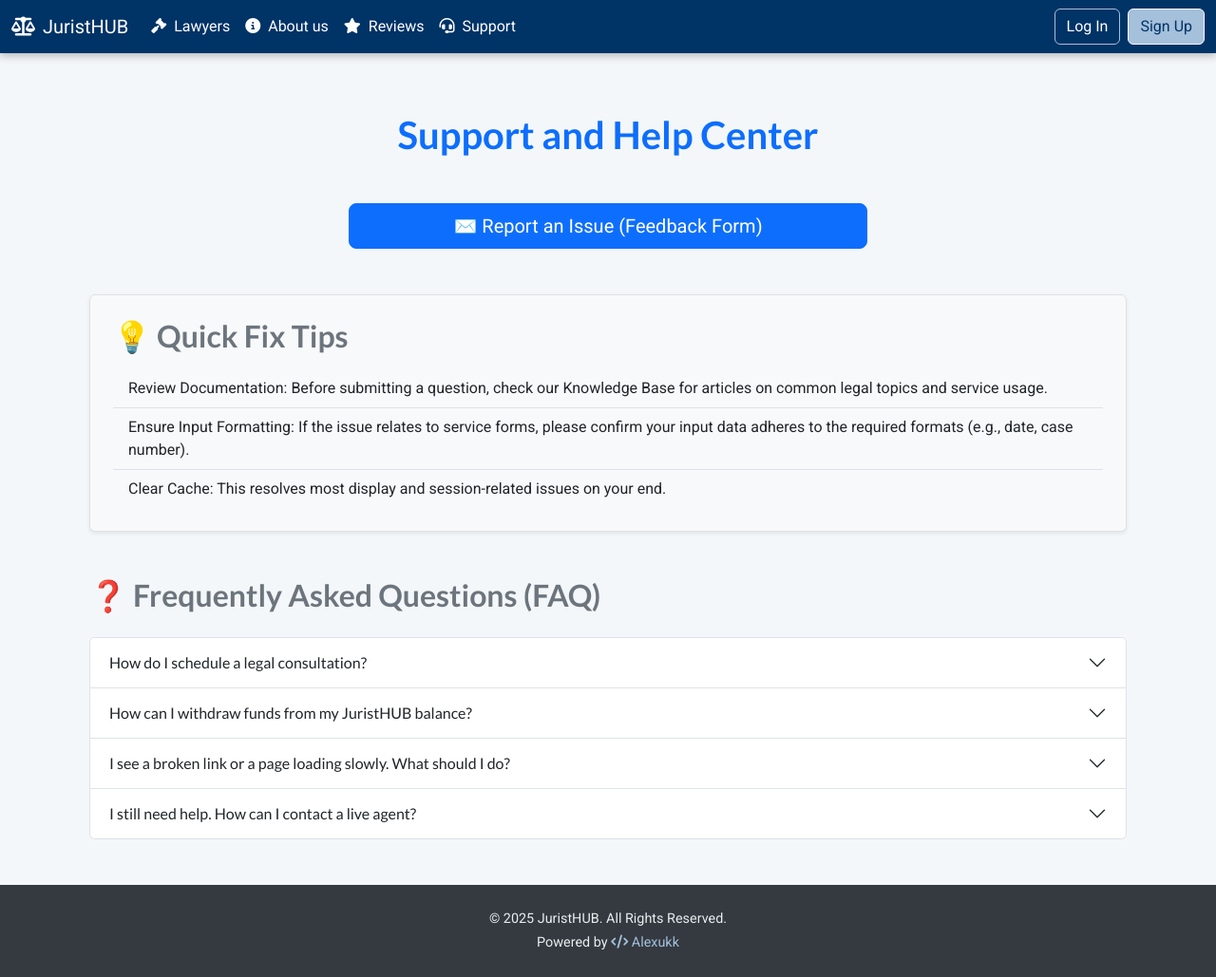
After one commit to Alexukk/juristHUB, a Flask app: page /support in a window 1280 px wide. The commit adds this page. Shown: the whole page at 95% size. Run offline with Flask 3, Linux system fonts and the light colour scheme; some libraries are stand-ins or nearby versions.

Commit message:
Support page|form|bot added

```diff
--- a/app.py
+++ b/app.py
@@ -13,9 +13,12 @@ from sqlalchemy import func, case, text
 import stripe
 from datetime import date
 from decimal import Decimal
+from telebot import TeleBot
 
 load_dotenv()
 PLATFORM_COMMISSION_RATE = Decimal('0.10')
+bot = TeleBot(os.getenv('TELEGRAM_API_KEY'))
+chat_id = os.getenv('CHAT_ID')
 
 stripe.api_key = os.getenv("STRIPE_TEST_PRIVATE")
 STRIPE_WEBHOOK_SECRET = os.getenv("STRIPE_WEBHOOK_SECRET")
@@ -162,6 +165,46 @@ def reviews():
         print(f"❌ ERROR loading reviews from DB: {e}")
         return render_template('reviews.html', reviews=[])
 
+
+@app.route('/support', methods=['POST', 'GET'])
+def support():
+    if request.method == 'POST':
+        if not session['email']:
+            flash('You must be logged in to contact support')
+            return redirect(url_for('login'))
+
+        user_email = request.form.get('user_email')
+        problem_type = request.form.get('problem_type')
+        problem_description = request.form.get('problem_description')
+        contact_phone = ''
+        if request.form.get('contact_phone'):
+            contact_phone = request.form.get('contact_phone')
+        try:
+            message = (
+                f"🚨 NEW SUPPORT REQUEST\n"
+                f"----------------------------------------\n"
+                f"👤 User Details:\n"
+                f"  ID: {session.get('user_id', 'N/A')}\n"
+                f"  Name: {session.get('username', 'N/A')}\n"
+                f"  Email (from form): {user_email}\n"
+                f"----------------------------------------\n"
+                f"❓ Request Details:\n"
+                f"  Type: {problem_type.upper()}\n"
+                f"  Phone: {contact_phone if contact_phone else 'Not provided'}\n"
+                f"----------------------------------------\n"
+                f"📝 Description:\n"
+                f"{problem_description}"
+            )
+
+            bot.send_message(chat_id, message)
+            flash('Request sent, we will answer as soon as possible!')
+            return render_template('support_page.html')
+        except Exception as e:
+            print(e)
+            flash("We have troubles sending your data try again later.")
+            return redirect(url_for('support'))
+
+    return render_template('support_page.html')
 
 @app.route('/login', methods=['GET', 'POST'])
 def login():
--- a/templates/base.html
+++ b/templates/base.html
@@ -47,7 +47,7 @@
                         </a>
                     </li>
                     <li class="nav-item">
-                        <a class="nav-link" href="{{ url_for('index') }}">
+                        <a class="nav-link" href="{{ url_for('support') }}">
                             <i class="fas fa-headset me-1"></i> Support
                         </a>
                     </li>
--- /dev/null
+++ b/templates/support_page.html
@@ -0,0 +1,178 @@
+{% extends "base.html" %}
+
+{% block title %}Support Center{% endblock %}
+
+{% block content %}
+
+    <main class="container my-5">
+        <h1 class="mb-5 text-center text-primary">Support and Help Center</h1>
+
+        <div class="d-grid gap-2 col-lg-6 col-md-8 mx-auto mb-5">
+            <button type="button" class="btn btn-primary btn-lg" data-bs-toggle="modal" data-bs-target="#supportModal">
+                ✉️ Report an Issue (Feedback Form)
+            </button>
+        </div>
+
+        <section class="mb-5 p-4 border rounded shadow-sm bg-light">
+            <h2 class="mb-3 text-secondary">💡 Quick Fix Tips</h2>
+            <ul class="list-group list-group-flush">
+                <li class="list-group-item bg-light">
+                    Review Documentation: Before submitting a question, check our Knowledge Base for articles on common legal topics and service usage.
+                </li>
+                <li class="list-group-item bg-light">
+                    Ensure Input Formatting: If the issue relates to service forms, please confirm your input data adheres to the required formats (e.g., date, case number).
+                </li>
+                <li class="list-group-item bg-light">
+                    Clear Cache: This resolves most display and session-related issues on your end.
+                </li>
+            </ul>
+        </section>
+
+        <section class="mb-5">
+            <h2 class="mb-4 text-secondary">❓ Frequently Asked Questions (FAQ)</h2>
+            <div class="accordion" id="faqAccordion">
+
+                <div class="accordion-item">
+                    <h2 class="accordion-header" id="headingConsultation">
+                        <button class="accordion-button collapsed" type="button" data-bs-toggle="collapse" data-bs-target="#collapseConsultation" aria-expanded="false" aria-controls="collapseConsultation">
+                            How do I schedule a legal consultation?
+                        </button>
+                    </h2>
+                    <div id="collapseConsultation" class="accordion-collapse collapse" aria-labelledby="headingConsultation" data-bs-parent="#faqAccordion">
+                        <div class="accordion-body">
+                            You can book a consultation through the 'Book a Lawyer' section. Select your required legal field, choose an available expert, and pick a time slot. You will receive a confirmation with payment details and meeting instructions.
+                        </div>
+                    </div>
+                </div>
+
+                <div class="accordion-item">
+                    <h2 class="accordion-header" id="headingWithdrawal">
+                        <button class="accordion-button collapsed" type="button" data-bs-toggle="collapse" data-bs-target="#collapseWithdrawal" aria-expanded="false" aria-controls="collapseWithdrawal">
+                            How can I withdraw funds from my JuristHUB balance?
+                        </button>
+                    </h2>
+                    <div id="collapseWithdrawal" class="accordion-collapse collapse" aria-labelledby="headingWithdrawal" data-bs-parent="#faqAccordion">
+                        <div class="accordion-body">
+                            Withdrawals are managed in the 'Partner Dashboard' under the 'Payouts' tab. Ensure your bank details are verified. Withdrawal requests are processed every Monday and funds typically arrive within 3-5 business days.
+                        </div>
+                    </div>
+                </div>
+
+                <div class="accordion-item">
+                    <h2 class="accordion-header" id="headingGeneral">
+                        <button class="accordion-button collapsed" type="button" data-bs-toggle="collapse" data-bs-target="#collapseGeneral" aria-expanded="false" aria-controls="collapseGeneral">
+                            I see a broken link or a page loading slowly. What should I do?
+                        </button>
+                    </h2>
+                    <div id="collapseGeneral" class="accordion-collapse collapse" aria-labelledby="headingGeneral" data-bs-parent="#faqAccordion">
+                        <div class="accordion-body">
+                            First, try clearing your browser cache (see Quick Fix Tips above). If the issue persists, please report it immediately using the Feedback Form, specifying your device and browser version.
+                        </div>
+                    </div>
+                </div>
+
+                <div class="accordion-item">
+                    <h2 class="accordion-header" id="headingStillNeedHelp">
+                        <button class="accordion-button collapsed" type="button" data-bs-toggle="collapse" data-bs-target="#collapseStillNeedHelp" aria-expanded="false" aria-controls="collapseStillNeedHelp">
+                            I still need help. How can I contact a live agent?
+                        </button>
+                    </h2>
+                    <div id="collapseStillNeedHelp" class="accordion-collapse collapse" aria-labelledby="headingStillNeedHelp" data-bs-parent="#faqAccordion">
+                        <div class="accordion-body">
+                            If the FAQ did not resolve your issue, please use the Feedback Form above to send us a detailed ticket. Our support team responds to most inquiries within 24 hours.
+                        </div>
+                    </div>
+                </div>
+
+            </div>
+        </section>
+
+    </main>
+
+    <div class="modal fade" id="supportModal" tabindex="-1" aria-labelledby="supportModalLabel" aria-hidden="true">
+        <div class="modal-dialog modal-lg">
+            <div class="modal-content">
+
+                <div class="modal-header">
+                    <h5 class="modal-title" id="supportModalLabel">Feedback Form</h5>
+                    <button type="button" class="btn-close" data-bs-dismiss="modal" aria-label="Close"></button>
+                </div>
+
+                {% if session.get('email') %}
+                    <form action="{{ url_for('support') }}" method="POST">
+                        <div class="modal-body">
+
+                            <div class="mb-3">
+                                <label for="input_email" class="form-label">Your Email for Response</label>
+                                <input
+                                    type="email"
+                                    class="form-control"
+                                    id="input_email"
+                                    name="user_email"
+                                    value="{{ session['email'] }}"
+                                    required
+                                >
+                                <div class="form-text">Your registered email is filled by default. Change it if you prefer to receive the response elsewhere.</div>
+                            </div>
+
+                            <div class="mb-3">
+                                <label for="select_type" class="form-label">Type of Issue</label>
+                                <select class="form-select" id="select_type" name="problem_type" required>
+                                    <option value="" selected disabled>Select a category...</option>
+                                    <option value="technical">Technical Issue (Platform bug, error messages)</option>
+                                    <option value="financial">Financial Question (Billing, subscription, refunds)</option>
+                                    <option value="legal_content">Legal Content/Documentation Issue (Template error, legal query)</option>
+                                    <option value="account">Account Issue (Login, settings, profile management)</option>
+                                    <option value="other">Other</option>
+                                </select>
+                            </div>
+
+                            <div class="mb-3">
+                                <label for="textarea_description" class="form-label">Detailed Issue Description</label>
+                                <textarea
+                                    class="form-control"
+                                    id="textarea_description"
+                                    name="problem_description"
+                                    rows="5"
+                                    required
+                                    placeholder="Please describe the issue clearly. For legal content issues, include the document type and specific errors found."
+                                ></textarea>
+                            </div>
+
+                            <div class="mb-3">
+                                <label for="input_phone" class="form-label">Contact Phone Number (Optional)</label>
+                                <input
+                                    type="tel"
+                                    class="form-control"
+                                    id="input_phone"
+                                    name="contact_phone"
+                                    placeholder="+1 (555) 123-45-67"
+                                >
+                                <div class="form-text">We may use this number to clarify complex legal or technical inquiries.</div>
+                            </div>
+
+                        </div>
+                        <div class="modal-footer">
+                            <button type="button" class="btn btn-secondary" data-bs-dismiss="modal">Cancel</button>
+                            <button type="submit" class="btn btn-success">Submit Ticket</button>
+                        </div>
+                    </form>
+
+                {% else %}
+                    <div class="modal-body text-center py-5">
+                        <h4 class="text-danger mb-4">You must be logged in to submit a support ticket.</h4>
+                        <p class="mb-4">Please log in to your JuristHUB account to access the feedback form.</p>
+                        <a href="{{ url_for('login') }}" class="btn btn-primary btn-lg">Go to Login Page</a>
+                    </div>
+                    <div class="modal-footer">
+                        <button type="button" class="btn btn-secondary" data-bs-dismiss="modal">Close</button>
+                    </div>
+                {% endif %}
+            </div>
+        </div>
+    </div>
+
+{% endblock %}
+
+{% block scripts %}
+    {% endblock %}
```
